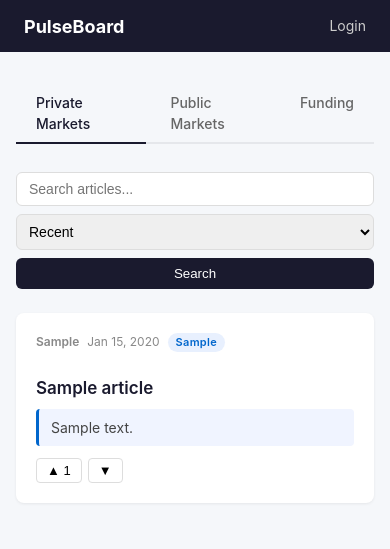
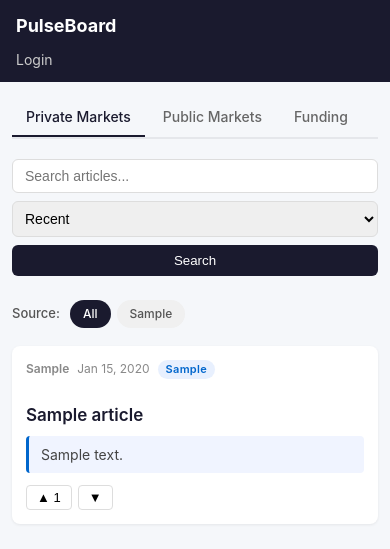
Before and after one commit to KianHaghighi/PulseBoard, a Flask app: page / in a window 390 px wide. Shown: the top 549 px of the page. Run offline with Flask 3, Linux system fonts and the light colour scheme; tables that the repository leaves empty hold one stand-in row (values such as "Sample post").

Commit message:
Complete Phase 1 features and add source filtering to feed
- Add nightly send_daily_digest() cron job at 08:00 UTC (APScheduler)
- Admin: expose user list and manual ingest trigger endpoint + UI
- Feed: source filter pills (dynamic from DB), persisted across search and pagination
- README with setup, features, and project structure

Co-Authored-By: Claude Sonnet 4.6 <noreply@anthropic.com>

```diff
--- a/app/routes/feed.py
+++ b/app/routes/feed.py
@@ -12,7 +12,17 @@ def index():
     page = request.args.get("page", 1, type=int)
     query = request.args.get("q", "").strip()
     category = request.args.get("category", "").strip()
+    source = request.args.get("source", "").strip()
     sort = request.args.get("sort", "recent")
+
+    all_sources = (
+        db.session.query(Article.source)
+        .filter(Article.source.isnot(None), Article.source != "")
+        .distinct()
+        .order_by(Article.source)
+        .all()
+    )
+    all_sources = [row[0] for row in all_sources]
 
     articles_q = Article.query
 
@@ -22,6 +32,8 @@ def index():
         )
     if category:
         articles_q = articles_q.filter(Article.category == category)
+    if source:
+        articles_q = articles_q.filter(Article.source == source)
 
     user_keywords = []
     if current_user.is_authenticated:
@@ -56,8 +68,10 @@ def index():
         collections=collections,
         query=query,
         category=category,
+        source=source,
         sort=sort,
         user_keywords=user_keywords,
+        all_sources=all_sources,
     )
 
 
--- a/app/static/css/main.css
+++ b/app/static/css/main.css
@@ -136,6 +136,7 @@ th { background: #f5f7fa; font-weight: 600; }
   border: none; border-radius: 6px; cursor: pointer; font-size: 14px;
 }
 .stage-filter-row { display: flex; flex-wrap: wrap; align-items: center; gap: 6px; }
+.source-filter-row { display: flex; flex-wrap: wrap; align-items: center; gap: 6px; margin: 12px 0 16px; }
 .filter-label { font-size: 13px; color: #555; font-weight: 500; margin-right: 4px; }
 .stage-btn {
   padding: 4px 12px; border-radius: 20px; font-size: 12px; font-weight: 500;
@@ -256,11 +257,84 @@ th { background: #f5f7fa; font-weight: 600; }
 }
 .thesis-article-title:hover { color: #0066cc; }
 
+@media (max-width: 768px) {
+  .vc-grid { grid-template-columns: 1fr; }
+  .thesis-rec-grid { grid-template-columns: 1fr; }
+  .financials-table { display: block; overflow-x: auto; -webkit-overflow-scrolling: touch; }
+  .financials-table th,
+  .financials-table td { white-space: nowrap; }
+}
+
 @media (max-width: 600px) {
+  /* Navbar */
+  .navbar {
+    flex-direction: column;
+    height: auto;
+    padding: 12px 16px;
+    gap: 10px;
+    align-items: flex-start;
+  }
+  .nav-links {
+    display: flex;
+    flex-wrap: wrap;
+    gap: 4px 12px;
+  }
+  .nav-links a { margin-left: 0; }
+
+  /* Layout */
+  .container { margin: 16px auto; padding: 0 12px; }
+  h1 { font-size: 19px; margin-bottom: 16px; }
+
+  /* Tabs — scroll horizontally instead of wrapping */
+  .market-tabs {
+    overflow-x: auto;
+    flex-wrap: nowrap;
+    -webkit-overflow-scrolling: touch;
+    scrollbar-width: none;
+    padding-bottom: 2px;
+    margin-bottom: 20px;
+  }
+  .market-tabs::-webkit-scrollbar { display: none; }
+  .tab { white-space: nowrap; padding: 8px 14px; }
+
+  /* Source filter */
+  .source-filter-row {
+    overflow-x: auto;
+    flex-wrap: nowrap;
+    -webkit-overflow-scrolling: touch;
+    scrollbar-width: none;
+    padding-bottom: 2px;
+  }
+  .source-filter-row::-webkit-scrollbar { display: none; }
+
+  /* Feed search */
   .search-bar { flex-direction: column; }
+  .search-bar select { width: 100%; }
+  .search-bar button { width: 100%; }
+
+  /* Article actions */
   .article-actions { gap: 6px; }
-  .vc-grid { grid-template-columns: 1fr; }
+  .article-actions select { flex: 1; min-width: 0; }
+
+  /* Article card */
+  .article-card { padding: 14px; }
+
+  /* VC */
   .vc-detail-header { flex-direction: column; gap: 8px; }
+  .vc-stat-grid { gap: 12px; padding: 12px 16px; }
+  .vc-stat { min-width: 110px; }
+  .vc-stat-value { font-size: 15px; }
+  .thesis-section { padding: 16px; }
+  .stage-filter-row { gap: 4px; }
+
+  /* Profile */
+  .inline-form { flex-direction: column; }
+  .inline-form input,
+  .inline-form button { width: 100%; }
+  .collection-list li { flex-wrap: wrap; gap: 8px; }
+
+  /* Forms */
+  .form-group input[type="text"] { font-size: 16px; }
 }
 
 .job-count { font-weight: 600; color: #1a1a2e; }
--- a/app/templates/feed/index.html
+++ b/app/templates/feed/index.html
@@ -10,6 +10,7 @@
 
 <div class="feed-header">
   <form class="search-bar" method="get" action="{{ url_for('feed.index') }}">
+    <input type="hidden" name="source" value="{{ source }}" />
     <input type="text" name="q" placeholder="Search articles..." value="{{ query }}" />
     <select name="sort">
       <option value="recent" {% if sort == 'recent' %}selected{% endif %}>Recent</option>
@@ -19,6 +20,18 @@
     <button type="submit">Search</button>
   </form>
 </div>
+
+{% if all_sources %}
+<div class="source-filter-row">
+  <span class="filter-label">Source:</span>
+  <a href="{{ url_for('feed.index', q=query, sort=sort, category=category) }}"
+     class="stage-btn {% if not source %}active{% endif %}">All</a>
+  {% for s in all_sources %}
+  <a href="{{ url_for('feed.index', q=query, sort=sort, category=category, source=s) }}"
+     class="stage-btn {% if source == s %}active{% endif %}">{{ s }}</a>
+  {% endfor %}
+</div>
+{% endif %}
 
 {% if sort == 'for_you' and not user_keywords %}
 <div class="for-you-empty">
@@ -75,11 +88,11 @@
 {% if articles.pages > 1 %}
 <div class="pagination">
   {% if articles.has_prev %}
-    <a href="{{ url_for('feed.index', page=articles.prev_num, q=query, sort=sort, category=category) }}">&laquo; Prev</a>
+    <a href="{{ url_for('feed.index', page=articles.prev_num, q=query, sort=sort, category=category, source=source) }}">&laquo; Prev</a>
   {% endif %}
   <span>Page {{ articles.page }} of {{ articles.pages }}</span>
   {% if articles.has_next %}
-    <a href="{{ url_for('feed.index', page=articles.next_num, q=query, sort=sort, category=category) }}">Next &raquo;</a>
+    <a href="{{ url_for('feed.index', page=articles.next_num, q=query, sort=sort, category=category, source=source) }}">Next &raquo;</a>
   {% endif %}
 </div>
 {% endif %}
```
Also changed, not shown: PLAN.md (+9 -12 lines), app/__init__.py (+8 -1 lines), app/routes/admin.py (+20 -1 lines), app/templates/admin/index.html (+22 -0 lines), README.md (added).
